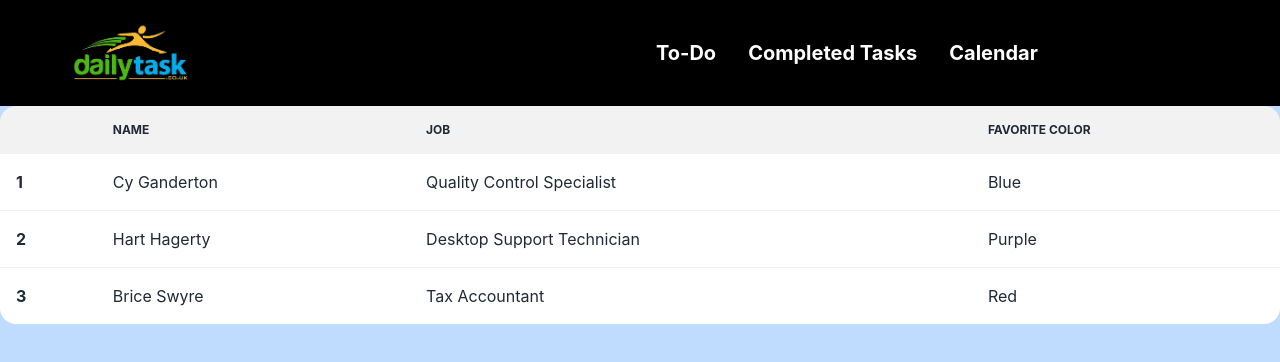
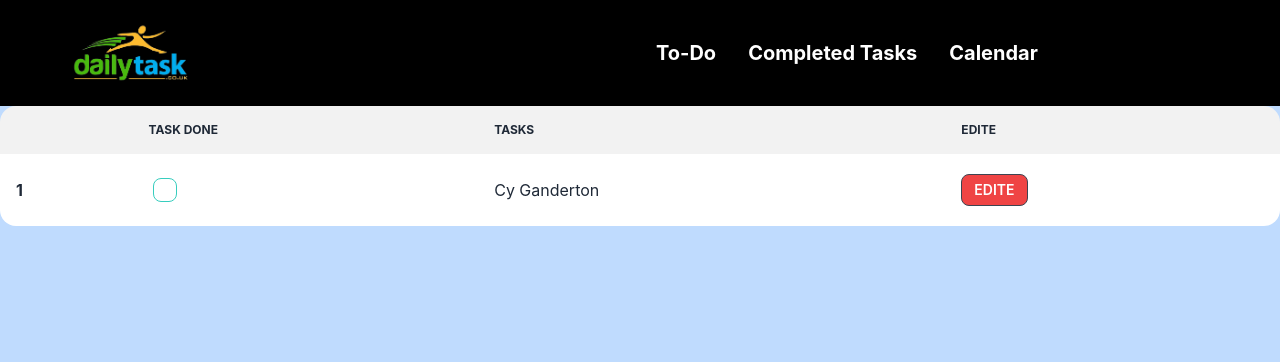
Before and after one commit to Fahid24/job-assignment, a React (Create React App) app: page /to-do in a window 1280 px wide. Shown: the top 362 px of the page. Built offline with nearby package versions, Linux system fonts and the light colour scheme.

Commit message:
added tasks and toDo style

```diff
--- a/src/App.js
+++ b/src/App.js
@@ -5,6 +5,8 @@ import Home from './components/pages/Home';
 import Tasks from './components/pages/Tasks';
 import ToDo from './components/pages/ToDo';
 import Calandar from './components/pages/Calander';
+import { ToastContainer } from 'react-toastify';
+
 function App() {
   return (
     <div className="bg-blue-200 h-screen ">
@@ -13,8 +15,10 @@ function App() {
         <Route path='/' element={<Home></Home>}></Route>
         <Route path='/tasks' element={<Tasks></Tasks>}></Route>
         <Route path='/to-do' element={<ToDo></ToDo>}></Route>
-        <Route path='/calander' element={<Calandar></Calandar>}></Route>
+        <Route path='/calendar' element={<Calandar></Calandar>}></Route>
+
       </Routes>
+      <ToastContainer></ToastContainer>
     </div>
   );
 }
--- a/src/components/pages/Calander.js
+++ b/src/components/pages/Calander.js
@@ -1,12 +1,14 @@
 import React, { useState } from 'react';
 import Calendar from 'react-calendar';
+import 'react-calendar/dist/Calendar.css';
+
 
 const Calander = () => {
     const [value, onChange] = useState(new Date());
 
     return (
-        <div>
-            <Calendar onChange={onChange} value={value} />
+        <div className=''>
+            <Calendar className='mx-auto m-12' onChange={onChange} value={value} />
         </div>
     );
 };
--- a/src/components/pages/Home.js
+++ b/src/components/pages/Home.js
@@ -1,9 +1,29 @@
 import React from 'react';
-import Calendar from 'react-calendar';
+import { toast } from 'react-toastify';
+import 'react-toastify/dist/ReactToastify.css';
 
 const handleSubmit = (event) => {
     event.preventDefault()
+    const tasks = event.target.text.value;
+    console.log(tasks);
+    fetch('http://localhost:5000/', {
+        method: 'POST',
+        headers: {
+            'content-type': 'application/json'
+        },
+        body: JSON.stringify(tasks)
+    })
+        .then(res => res.json())
+        .then(data => {
+            if (data?.insertedId) {
+                toast.success('Thanks for your review')
 
+                document.getElementById('form').reset()
+            }
+            else (
+                toast.error('Something went wrong. Please try once again')
+            )
+        })
 
 }
 const Home = () => {
@@ -12,7 +32,7 @@ const Home = () => {
         <h1 className='text-3xl font-bold text-center mt-[15%]'>Add the daily tasks:</h1>
         <div className='flex justify-center mt-5 items-center '>
             <form onSubmit={handleSubmit} action="">
-                <textarea class="textarea w-full textarea-primary" placeholder="Bio"></textarea>
+                <textarea name='text' class="textarea w-full textarea-primary" placeholder="Bio"></textarea>
 
                 <br /> <input className='btn w-full bg-green-500' type="submit" value='enter' />
             </form>
--- a/src/components/pages/Tasks.js
+++ b/src/components/pages/Tasks.js
@@ -8,30 +8,15 @@ const Tasks = () => {
                     <thead>
                         <tr>
                             <th></th>
-                            <th>Name</th>
-                            <th>Job</th>
-                            <th>Favorite Color</th>
+                            <th className='text-3xl font bold'>Tasks done</th>
                         </tr>
                     </thead>
                     <tbody>
                         <tr>
-                            <th>1</th>
-                            <td>Cy Ganderton</td>
-                            <td>Quality Control Specialist</td>
-                            <td>Blue</td>
+                            <th className='text-2xl'>1</th>
+                            <td className='text-2xl'>Cy Ganderton</td>
                         </tr>
-                        <tr>
-                            <th>2</th>
-                            <td>Hart Hagerty</td>
-                            <td>Desktop Support Technician</td>
-                            <td>Purple</td>
-                        </tr>
-                        <tr>
-                            <th>3</th>
-                            <td>Brice Swyre</td>
-                            <td>Tax Accountant</td>
-                            <td>Red</td>
-                        </tr>
+
                     </tbody>
                 </table>
             </div>
--- a/src/components/pages/ToDo.js
+++ b/src/components/pages/ToDo.js
@@ -1,37 +1,37 @@
 import React from 'react';
 
 const ToDo = () => {
+
+    const handleCheckbox = e => {
+        console.log('hiiiii')
+    }
     return (
         <div class="overflow-x-auto">
             <table class="table w-full">
                 <thead>
                     <tr>
                         <th></th>
-                        <th>Name</th>
-                        <th>Job</th>
-                        <th>Favorite Color</th>
+                        <th>Task done</th>
+                        <th>Tasks</th>
+                        <th>Edite</th>
+
                     </tr>
                 </thead>
                 <tbody>
                     <tr>
                         <th>1</th>
+                        <td>
+                            <div class="form-control">
+                                <label class="label cursor-pointer">
+                                    <input type="checkbox" unselectable class="checkbox checkbox-accent" />
+                                </label>
+                            </div>
+                        </td>
                         <td>Cy Ganderton</td>
-                        <td>Quality Control Specialist</td>
-                        <td>Blue</td>
-                    </tr>
-                    <tr>
-                        <th>2</th>
-                        <td>Hart Hagerty</td>
-                        <td>Desktop Support Technician</td>
-                        <td>Purple</td>
+                        <td><button className='btn btn-sm bg-red-500 '>edite</button></td>
+
                     </tr>
 
-                    <tr>
-                        <th>3</th>
-                        <td>Brice Swyre</td>
-                        <td>Tax Accountant</td>
-                        <td>Red</td>
-                    </tr>
                 </tbody>
             </table>
         </div>
```
